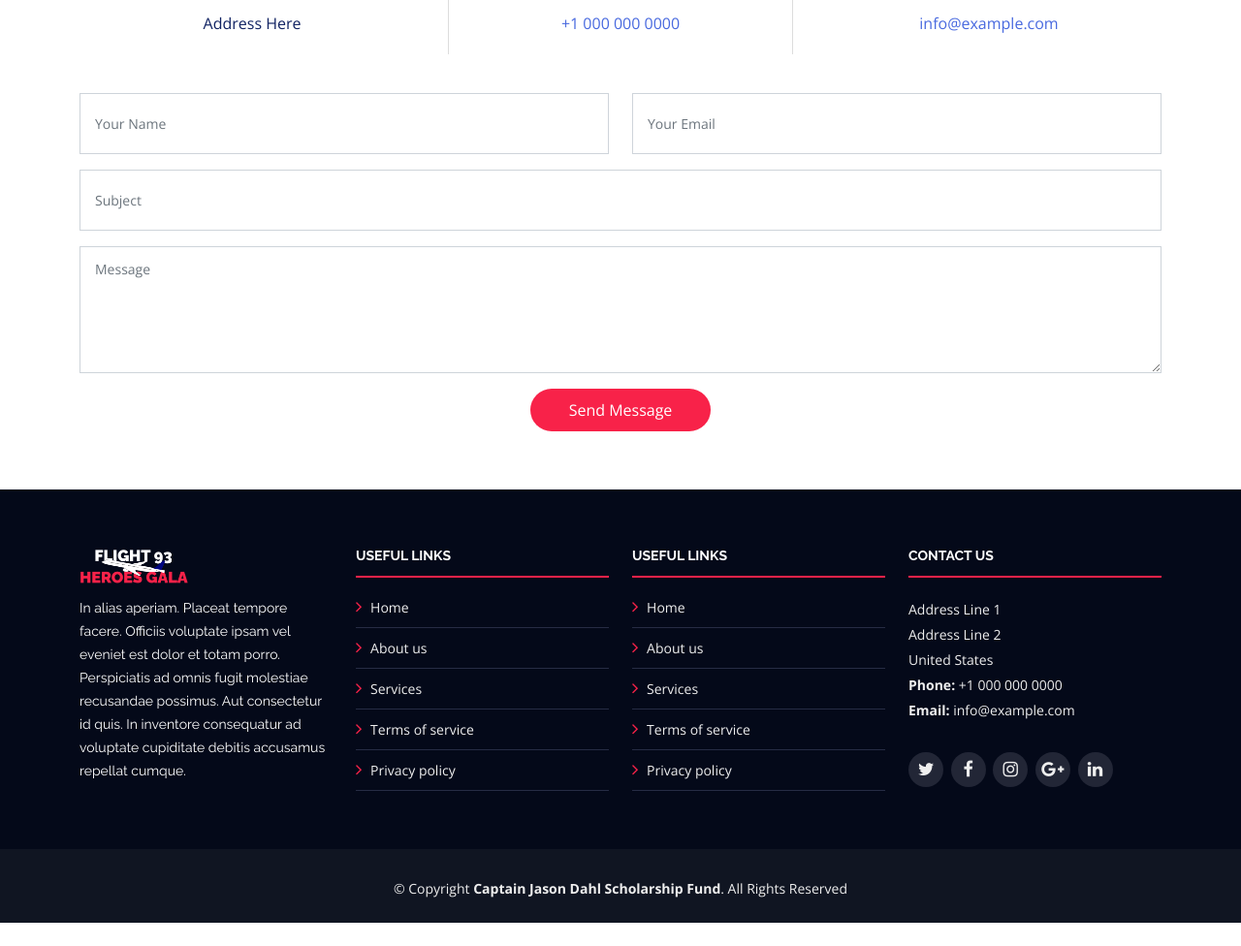
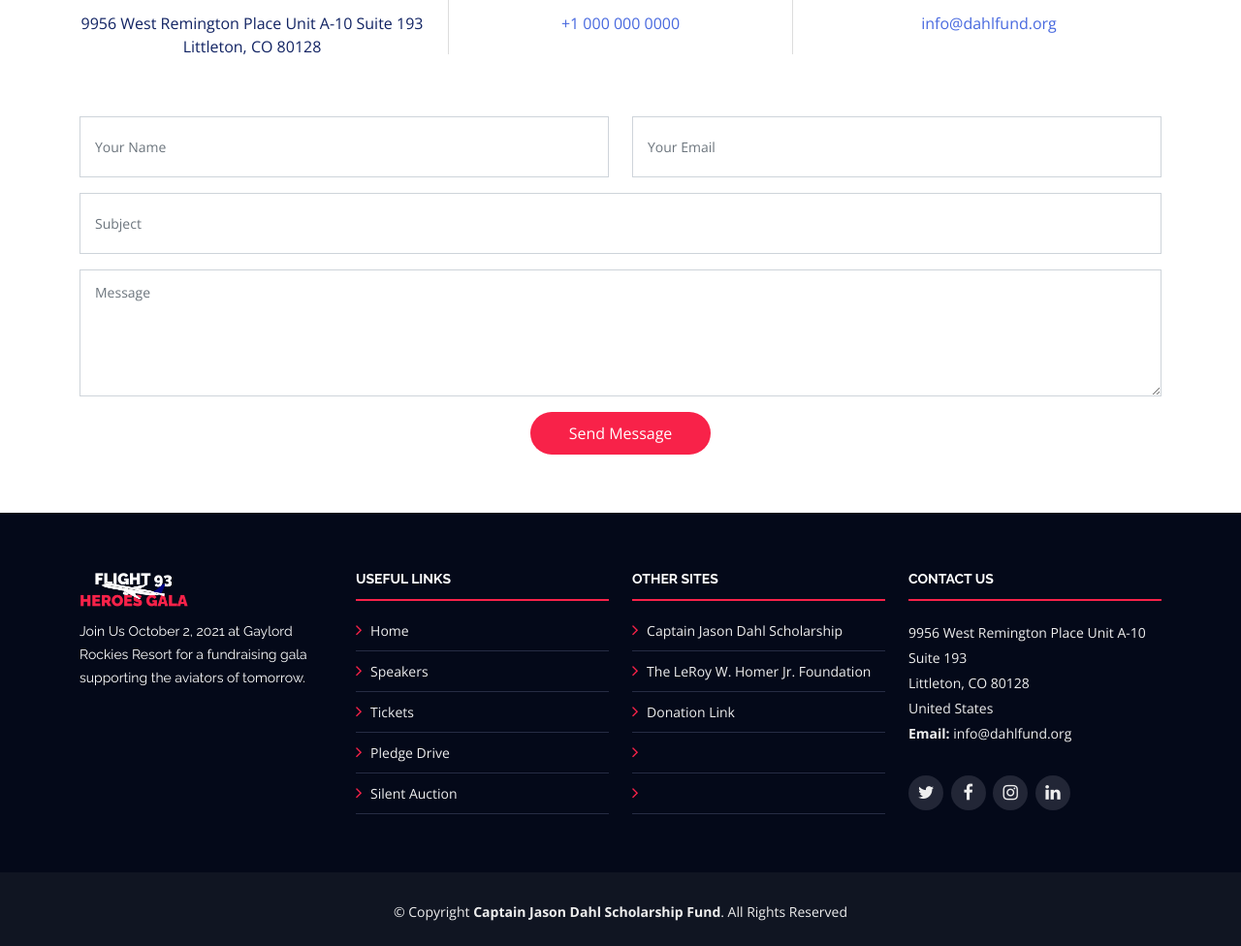
Before and after one commit to rjs84/dahl-fund-gala-2021, a plain HTML site: page index.html in a window 1280 px wide. Shown: the part 9158-10134 px from the top of the page at 97% size. Before the commit the page ends 10110 px from the top, so only its background shows below. Drawn offline with nearby package versions, Linux system fonts and the light colour scheme.

Commit message:
Contact info

```diff
--- a/index.html
+++ b/index.html
@@ -835,8 +835,8 @@
     <section id="subscribe">
       <div class="container" data-aos="zoom-in">
         <div class="section-header">
-          <h2>Newsletter</h2>
-          <p>Rerum numquam illum recusandae quia mollitia consequatur.</p>
+          <h2>Notify Me</h2>
+          <p>Receive email updates on the Dahl Fund and the Gala events.</p>
         </div>
 
         <form method="POST" action="#">
@@ -877,7 +877,7 @@
                 </ul>
                 <hr>
                 <div class="text-center">
-                  <button type="button" class="btn" data-bs-toggle="modal" data-bs-target="#buy-ticket-modal" data-ticket-type="standard-access">Donate Today</button>
+                  <a href="https://www.dahlfund.org/donate/" class="btn">Donate Today</a>
                 </div>
               </div>
             </div>
@@ -981,7 +981,7 @@
             <div class="contact-address">
               <i class="ion-ios-location-outline"></i>
               <h3>Address</h3>
-              <address>Address Here</address>
+              <address>9956 West Remington Place Unit A-10 Suite 193<br> Littleton, CO 80128</address>
             </div>
           </div>
 
@@ -997,14 +997,14 @@
             <div class="contact-email">
               <i class="ion-ios-email-outline"></i>
               <h3>Email</h3>
-              <p><a href="mailto:info@example.com">info@example.com</a></p>
+              <p><a href="mailto:info@dahlfund.org">info@dahlfund.org</a></p>
             </div>
           </div>
 
         </div>
 
         <div class="form">
-          <form action="forms/contact.php" method="post" role="form" class="php-email-form">
+          <form action="dah" method="post" role="form" class="php-email-form">
             <div class="row">
               <div class="form-group col-md-6">
                 <input type="text" name="name" class="form-control" id="name" placeholder="Your Name" data-rule="minlen:4" data-msg="Please enter at least 4 chars" />
@@ -1044,48 +1044,46 @@
         <div class="row">
 
           <div class="col-lg-3 col-md-6 footer-info">
-            <img src="assets/img/logo.png" alt="TheEvenet">
-            <p>In alias aperiam. Placeat tempore facere. Officiis voluptate ipsam vel eveniet est dolor et totam porro. Perspiciatis ad omnis fugit molestiae recusandae possimus. Aut consectetur id quis. In inventore consequatur ad voluptate cupiditate debitis accusamus repellat cumque.</p>
+            <img src="assets/img/logo.png" alt="Dahl Gala Logo">
+            <p>Join Us October 2, 2021 at Gaylord Rockies Resort for a fundraising gala supporting the aviators of tomorrow.</p>
           </div>
 
           <div class="col-lg-3 col-md-6 footer-links">
             <h4>Useful Links</h4>
             <ul>
               <li><i class="fa fa-angle-right"></i> <a href="#">Home</a></li>
-              <li><i class="fa fa-angle-right"></i> <a href="#">About us</a></li>
-              <li><i class="fa fa-angle-right"></i> <a href="#">Services</a></li>
-              <li><i class="fa fa-angle-right"></i> <a href="#">Terms of service</a></li>
-              <li><i class="fa fa-angle-right"></i> <a href="#">Privacy policy</a></li>
+              <li><i class="fa fa-angle-right"></i> <a href="#speakers">Speakers</a></li>
+              <li><i class="fa fa-angle-right"></i> <a href="#">Tickets</a></li>
+              <li><i class="fa fa-angle-right"></i> <a href="#">Pledge Drive</a></li>
+              <li><i class="fa fa-angle-right"></i> <a href="#">Silent Auction</a></li>
             </ul>
           </div>
 
           <div class="col-lg-3 col-md-6 footer-links">
-            <h4>Useful Links</h4>
+            <h4>Other Sites</h4>
             <ul>
-              <li><i class="fa fa-angle-right"></i> <a href="#">Home</a></li>
-              <li><i class="fa fa-angle-right"></i> <a href="#">About us</a></li>
-              <li><i class="fa fa-angle-right"></i> <a href="#">Services</a></li>
-              <li><i class="fa fa-angle-right"></i> <a href="#">Terms of service</a></li>
-              <li><i class="fa fa-angle-right"></i> <a href="#">Privacy policy</a></li>
+              <li><i class="fa fa-angle-right"></i> <a href="https://www.dahlfund.org">Captain Jason Dahl Scholarship</a></li>
+              <li><i class="fa fa-angle-right"></i> <a href="#">The LeRoy W. Homer Jr. Foundation</a></li>
+              <li><i class="fa fa-angle-right"></i> <a href="https://www.dahlfund.org/donate/">Donation Link</a></li>
+              <li><i class="fa fa-angle-right"></i> <a href="#"></a></li>
+              <li><i class="fa fa-angle-right"></i> <a href="#"></a></li>
             </ul>
           </div>
 
           <div class="col-lg-3 col-md-6 footer-contact">
             <h4>Contact Us</h4>
             <p>
-              Address Line 1 <br>
-              Address Line 2<br>
+              9956 West Remington Place Unit A-10 Suite 193 <br>
+              Littleton, CO 80128<br>
               United States <br>
-              <strong>Phone:</strong> +1 000 000 0000<br>
-              <strong>Email:</strong> info@example.com<br>
+              <strong>Email:</strong> info@dahlfund.org<br>
             </p>
 
             <div class="social-links">
-              <a href="#" class="twitter"><i class="fa fa-twitter"></i></a>
-              <a href="#" class="facebook"><i class="fa fa-facebook"></i></a>
-              <a href="#" class="instagram"><i class="fa fa-instagram"></i></a>
-              <a href="#" class="google-plus"><i class="fa fa-google-plus"></i></a>
-              <a href="#" class="linkedin"><i class="fa fa-linkedin"></i></a>
+              <a href="https://twitter.com/dahlfund" class="twitter"><i class="fa fa-twitter"></i></a>
+              <a href="https://www.facebook.com/Captain-Jason-Dahl-Scholarship-Fund-194080197279716/" class="facebook"><i class="fa fa-facebook"></i></a>
+              <a href="https://www.instagram.com/dahlfund" class="instagram"><i class="fa fa-instagram"></i></a>
+              <a href="https://www.linkedin.com/company/captain-jason-dahl-scholarship-fund/" class="linkedin"><i class="fa fa-linkedin"></i></a>
             </div>
 
           </div>
```
